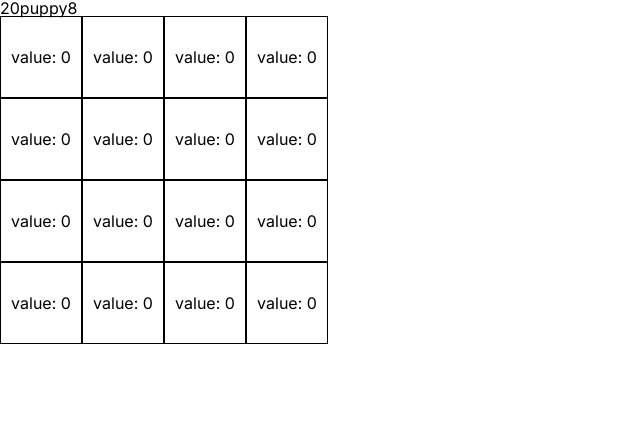
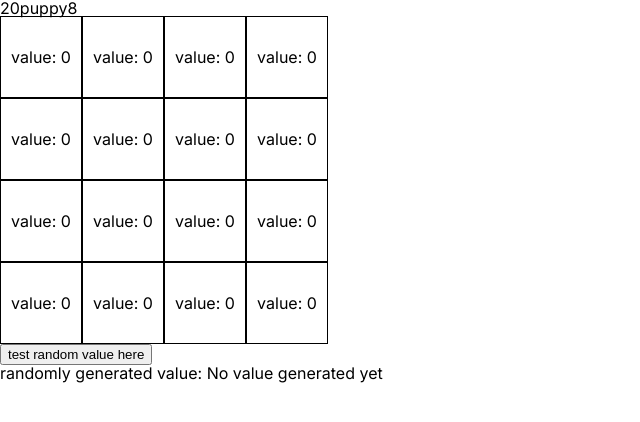
Before and after one commit to ruddelbenito/20puppy8, a Next.js app: page / in a window 1280 px wide. Shown: the top 422 px of the page, without its empty margins (0-640 px from the left). Built offline with nearby package versions, Linux system fonts and the light colour scheme.

Commit message:
Implemented a random number generator button for testing new spaces

```diff
--- a/src/components/game.js
+++ b/src/components/game.js
@@ -1,6 +1,7 @@
 'use client'
 
 import styles from './game.module.css'
+import { useState } from 'react'
 
 // function to set a value to either 2 or 4
 let getNewNumber = () => {
@@ -10,10 +11,10 @@ let getNewNumber = () => {
     let randomNumber = Math.floor(Math.random() * 2);
 
     if (randomNumber === 0) {
-        return 2;
+        return 2
     }
     else {
-        return 4;
+        return 4
     }
 }
 
@@ -63,6 +64,7 @@ let initializeBoard = () => {
 //    - somehow keep track of empty coordinates - repeatedly doing random and checking if value is 0 is silly
 
 function Game() {
+    const [newValue, setNewValue] = useState(0);
     let grid = [[0, 0, 0, 0], [0, 0, 0, 0], [0, 0, 0, 0], [0, 0, 0, 0]]
 
     return (
@@ -80,6 +82,8 @@ function Game() {
                     </div>
                 )
             })}
+            <button onClick={(e) => { setNewValue(getNewNumber()) }}>test random value here</button>
+            <p>randomly generated value: {newValue !== 0 ? newValue : 'No value generated yet'}</p>
         </div>
     )
 }
```
